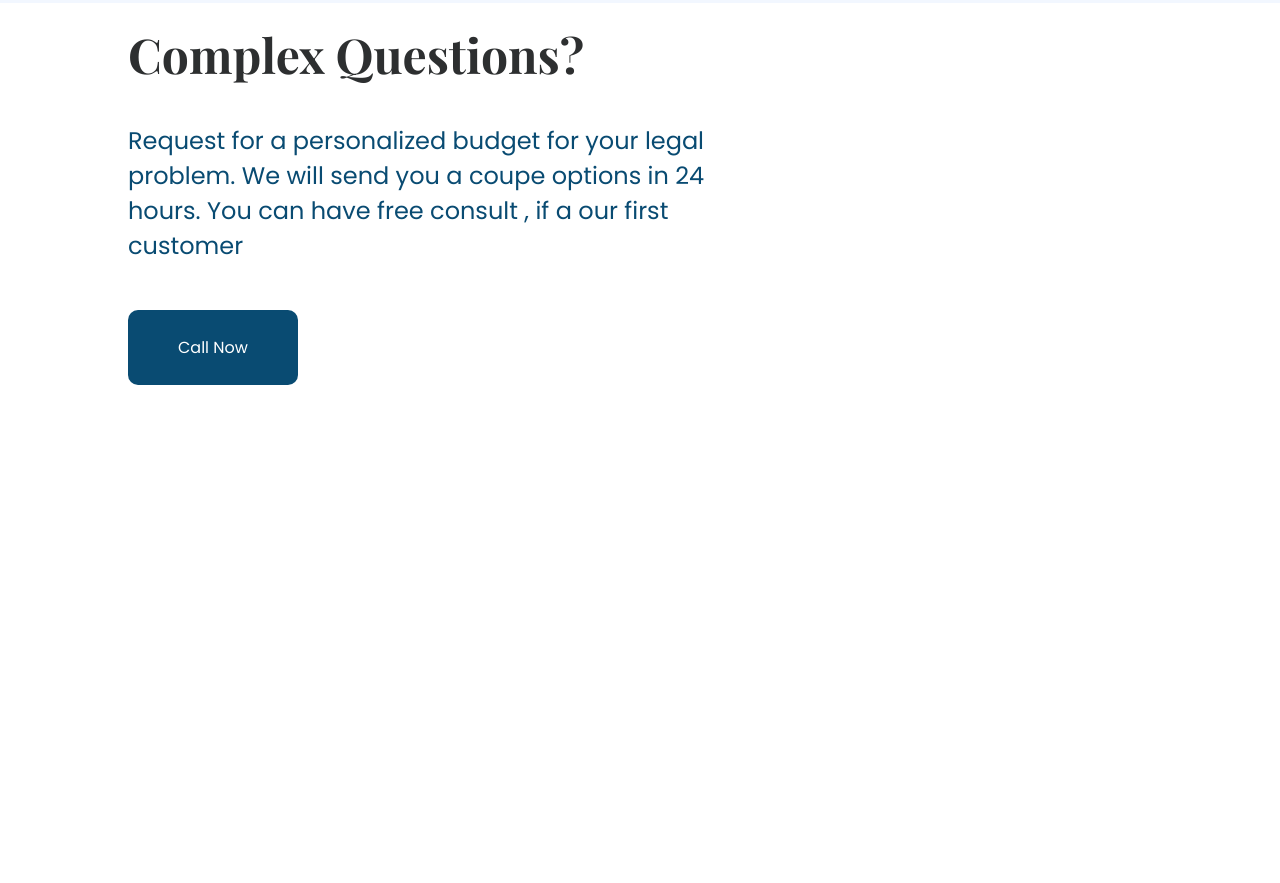
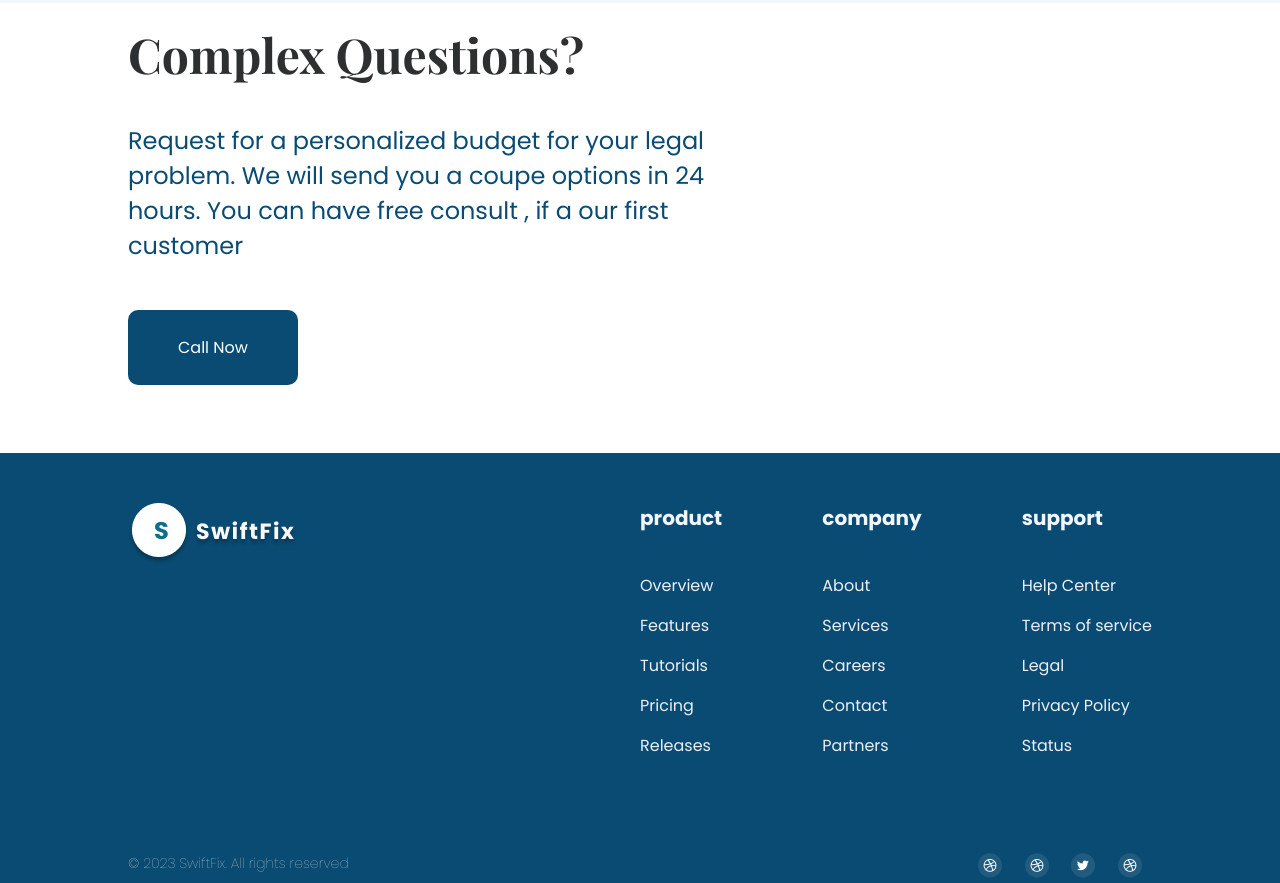
Before and after one commit to khalid-oukha/swiftfix-project, a plain HTML site: page index.html in a window 1280 px wide. Shown: the part 3162-4045 px from the top of the page. Before the commit the page ends 3565 px from the top, so only its background shows below. Drawn offline with nearby package versions, Linux system fonts and the light colour scheme; a web font is replaced by a local one.

Commit message:
final home page

```diff
--- a/index.html
+++ b/index.html
@@ -148,6 +148,7 @@
         </div>
 
     </section>
+
     <section class="complex container">
       <h1 class="section_title t_black">Complex Questions?</h1>
       <p class="primaryText">
@@ -155,5 +156,57 @@
       </p>
       <a href="" class="PrimaryBtn">Call Now</a>
     </section>
+
+    <section class="swiftfix-infos container">
+      <div class="logo">
+        <img src="images/Logowhite.png" alt="" />
+      </div>
+
+      <div class="list-infos">
+        <div class="list">
+          <h4>product</h4>
+            <ul>
+          <li class="list-element"><a href="">Overview</a></li>
+          <li class="list-element"><a href="">Features</a></li>
+          <li class="list-element"><a href="">Tutorials</a></li>
+          <li class="list-element"><a href="">Pricing</a></li>
+          <li class="list-element"><a href="">Releases</a></li>
+           </ul>
+        </div>
+        <div class="list">
+          <h4>company</h4>
+            <ul>
+          <li class="list-element"><a href="">About</a></li>
+          <li class="list-element"><a href="">Services</a></li>
+          <li class="list-element"><a href="">Careers</a></li>
+          <li class="list-element"><a href="">Contact</a></li>
+          <li class="list-element"><a href="">Partners</a></li>
+           </ul>
+        </div>
+        <div class="list">
+          <h4>support</h4>
+            <ul>
+          <li class="list-element"><a href="">Help Center</a></li>
+          <li class="list-element"><a href="">Terms of service</a></li>
+          <li class="list-element"><a href="">Legal</a></li>
+          <li class="list-element"><a href="">Privacy Policy</a></li>
+          <li class="list-element"><a href="">Status</a></li>
+           </ul>
+        </div>
+
+
+      </div>
+    </section>
+
+    <footer class="Myfooter container">
+      <h5>© 2023 SwiftFix. All rights reserved</h5>
+      <div class="social-media">
+
+          <img src="images/Social Icons.png" alt="">
+          <img src="images/Social Icons.png" alt="">
+          <img src="images/twit.png" alt="">
+          <img src="images/Social Icons.png" alt="">
+      </div>
+    </footer>
   </body>
 </html>
--- a/style.css
+++ b/style.css
@@ -237,3 +237,46 @@ h4{
    justify-content: space-around;
    align-items: flex-start;
 }
+.swiftfix-infos{
+   display: flex;
+   justify-content: space-between;
+   background-color: #094B72;
+   margin-top: 50px;
+   padding-top: 50px;
+   height: 50vh;
+}
+
+.list-infos {
+   display: flex;
+   justify-content: space-between;
+   width: 50%;
+}
+.list h4{
+   font-size: 2rem;
+   color: #F2F7FF;
+   padding-bottom: 25px;
+}
+
+.list-element a{
+   font-size: 1.6rem;
+   color: #EEEFF4;
+}
+.list-element {
+   padding-top: 15px;
+}
+
+.Myfooter{
+   background-color: #094B72;
+   display: flex;
+   justify-content: space-between;
+}
+.social-media img{
+   padding-left: 10px;
+   padding-right: 10px;
+}
+
+.Myfooter h5{
+   color: #D9D9D9;
+   font-size: 1.4rem;
+   font-weight: lighter;
+}
```
Also changed, not shown: images/Logowhite.png (added), images/Path.png (added), images/Social Icons.png (added), images/insta.png (added), images/twit.png (added), images/ytb.png (added).
